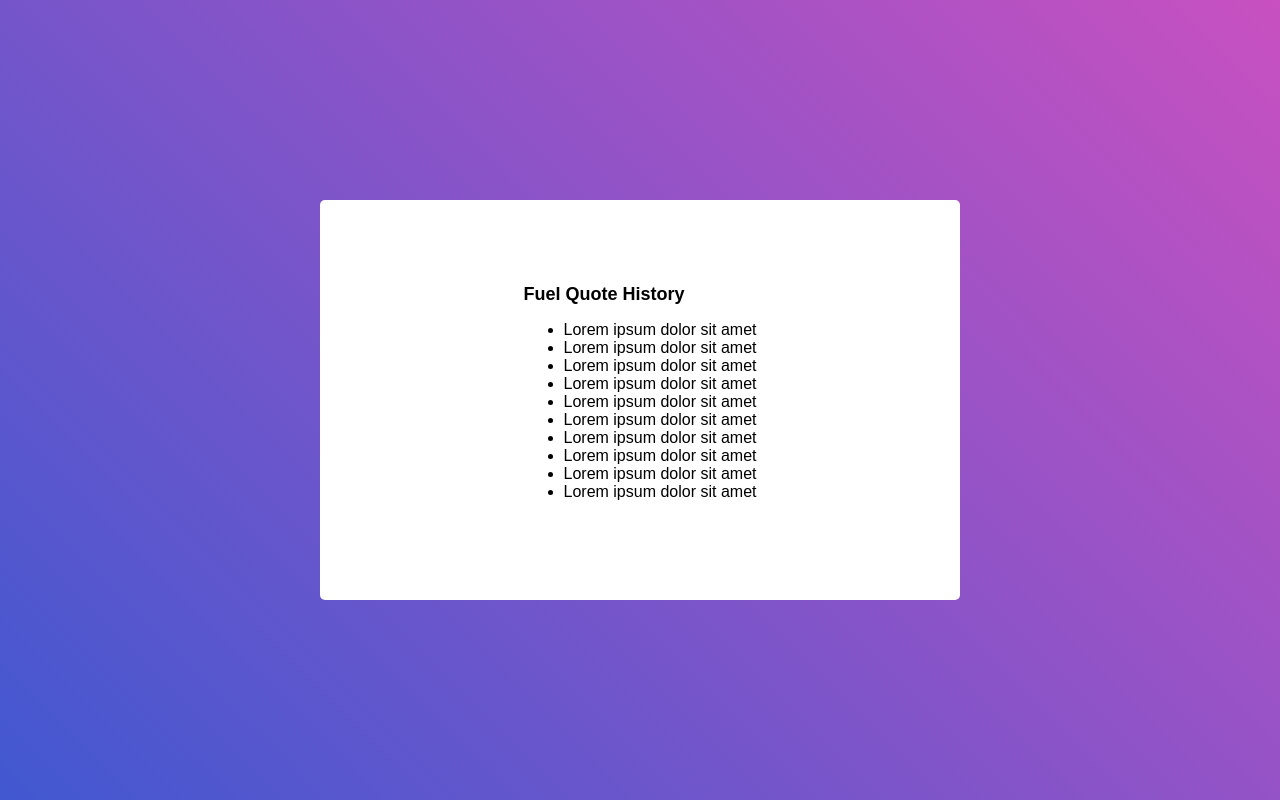
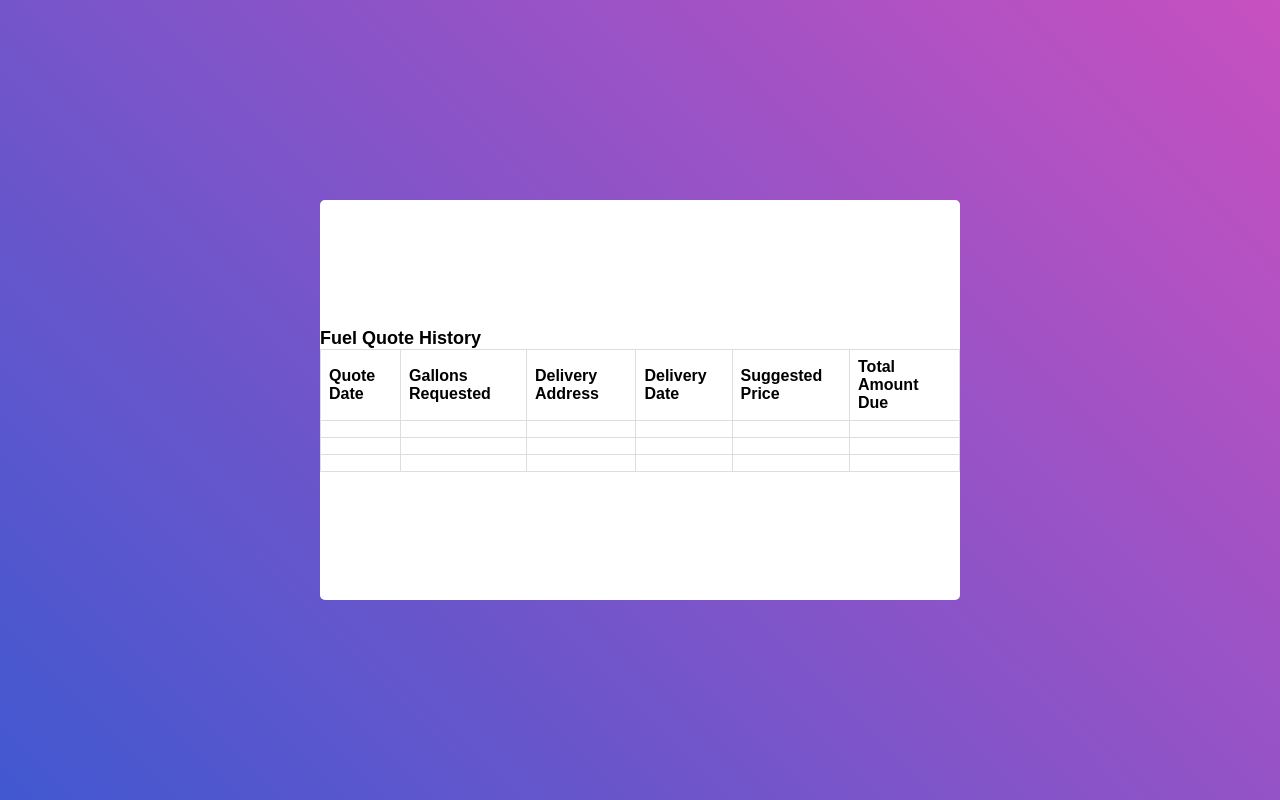
Before and after one commit to cod1r/COSC4353Project, a plain HTML site: page quoteHistory.html in a window 1280 px wide. Drawn offline with Linux system fonts and the light colour scheme.

Commit message:
added a table to fuel quote hitory page

```diff
--- a/quoteHistory.html
+++ b/quoteHistory.html
@@ -6,6 +6,18 @@
 </head>
 <body>
     <style>
+        table {
+            font-family: arial, sans-serif;
+            border-collapse: collapse;
+            width: 100%;
+        }
+
+        td, th {
+            border: 1px solid #dddddd;
+            text-align: left;
+            padding: 8px;
+        }
+
         body {
             height: 100vh;
             width: 100vw;
@@ -52,9 +64,7 @@
       flex-direction: column;
     }
 
-    .deliveryDate {
 
-    }
     .outputContainer {
       display: flex;
       justify-content: center;
@@ -115,18 +125,40 @@
             <label for="history">
                 Fuel Quote History
             </label>
-        <ul id="historyList">
-            <li>Lorem ipsum dolor sit amet</li>
-            <li>Lorem ipsum dolor sit amet</li>
-            <li>Lorem ipsum dolor sit amet</li>
-            <li>Lorem ipsum dolor sit amet</li>
-            <li>Lorem ipsum dolor sit amet</li>
-            <li>Lorem ipsum dolor sit amet</li>
-            <li>Lorem ipsum dolor sit amet</li>
-            <li>Lorem ipsum dolor sit amet</li>
-            <li>Lorem ipsum dolor sit amet</li>
-            <li>Lorem ipsum dolor sit amet</li>
-        </ul>
+            <table>
+                <tr>
+                    <th>Quote Date</th>
+                    <th>Gallons Requested</th>
+                    <th>Delivery Address</th>
+                    <th>Delivery Date</th>
+                    <th>Suggested Price</th>
+                    <th>Total Amount Due</th>
+                </tr>
+                <tr>
+                    <td></td>
+                    <td></td>
+                    <td></td>
+                    <td></td>
+                    <td></td>
+                    <td></td>
+                </tr>
+                <tr>
+                    <td></td>
+                    <td></td>
+                    <td></td>
+                    <td></td>
+                    <td></td>
+                    <td></td>
+                </tr>
+                <tr>
+                    <td></td>
+                    <td></td>
+                    <td></td>
+                    <td></td>
+                    <td></td>
+                    <td></td>
+                </tr>
+            </table>
         </form>
     </div>
 </body>
```
Lines whose indentation alone changed are shown as unchanged.
